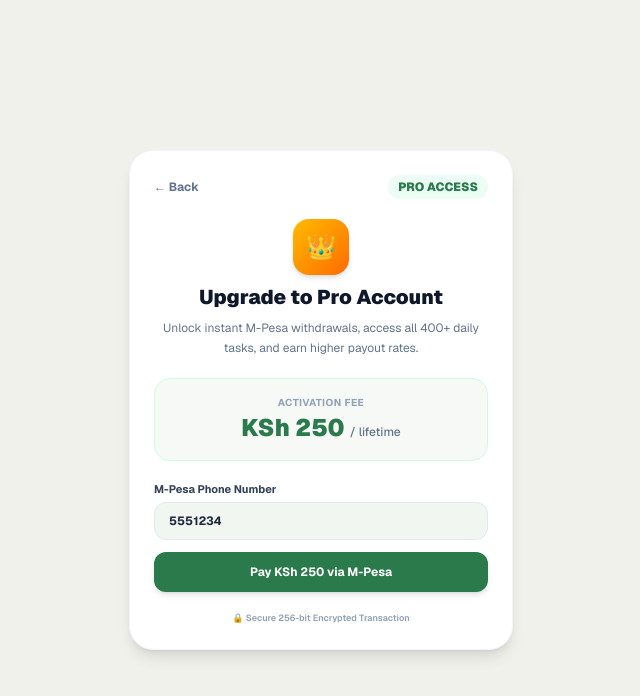
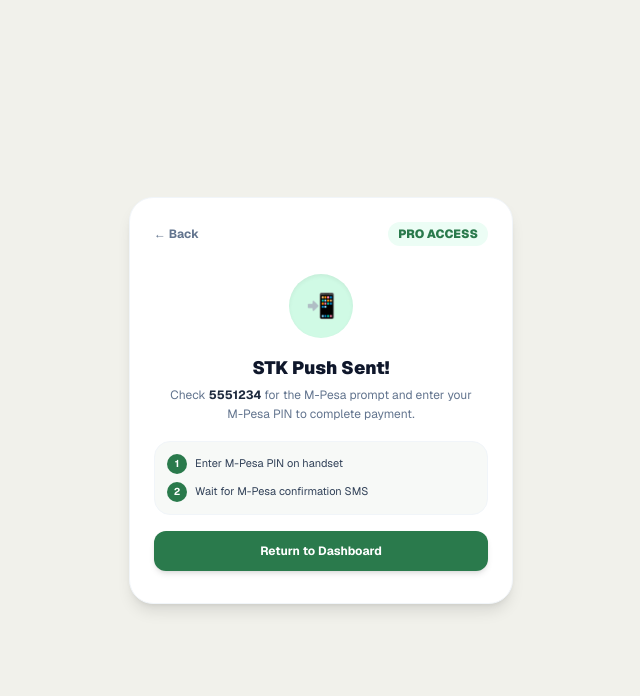
Before and after one commit to manageroutlier29-cell/rofra-tasks, a Next.js app: page /upgrade in a window 1280 px wide. Both pictures are taken after typing "5551234" into the empty fields and a click on the button "Pay KSh 250 via M-Pesa". Shown: the top 696 px of the page, without its empty margins (319-959 px from the left). Built offline with nearby package versions, Linux system fonts and the light colour scheme.

Commit message:
Replace native browser alert on upgrade page with custom UI confirmation screen

```diff
--- a/app/upgrade/page.tsx
+++ b/app/upgrade/page.tsx
@@ -7,13 +7,14 @@
   const router = useRouter();
   const [phoneNumber, setPhoneNumber] = useState('');
   const [isProcessing, setIsProcessing] = useState(false);
+  const [isSubmitted, setIsSubmitted] = useState(false);
 
   const handlePay = (e: React.FormEvent) => {
     e.preventDefault();
     setIsProcessing(true);
     setTimeout(() => {
-      alert('STK Push sent to your phone! Complete the PIN entry to activate Pro.');
       setIsProcessing(false);
+      setIsSubmitted(true);
     }, 1500);
   };
 
@@ -24,7 +25,7 @@
         {/* Header */}
         <div className="flex justify-between items-center">
           <button
-            onClick={() => router.back()}
+            onClick={() => router.push('/dashboard')}
             className="text-xs font-bold text-slate-500 hover:text-slate-800"
           >
             ← Back
@@ -34,6 +35,8 @@
           </span>
         </div>
 
+        {!isSubmitted ? (
+          <>
             {/* Hero Info */}
             <div className="text-center space-y-2">
               <div className="w-14 h-14 rounded-2xl bg-gradient-to-br from-amber-400 to-orange-500 text-white flex items-center justify-center text-2xl mx-auto shadow-md">
@@ -81,6 +84,40 @@
             <p className="text-[9px] text-center text-slate-400 font-semibold">
               🔒 Secure 256-bit Encrypted Transaction
             </p>
+          </>
+        ) : (
+          /* Custom In-App Confirmation UI */
+          <div className="text-center space-y-4 py-2">
+            <div className="w-16 h-16 rounded-full bg-emerald-100 text-[#2a7a4c] flex items-center justify-center text-2xl mx-auto shadow-inner">
+              📲
+            </div>
+            <div>
+              <h2 className="text-lg font-black text-slate-900">STK Push Sent!</h2>
+              <p className="text-xs text-slate-500 mt-1 px-2 leading-relaxed">
+                Check <span className="font-bold text-slate-800">{phoneNumber || 'your phone'}</span> for the M-Pesa prompt and enter your M-Pesa PIN to complete payment.
+              </p>
+            </div>
+
+            <div className="bg-[#f7f9f7] rounded-2xl p-3 text-left space-y-2 border border-slate-100 text-xs">
+              <div className="flex items-center gap-2 text-slate-700">
+                <span className="w-5 h-5 rounded-full bg-[#2a7a4c] text-white flex items-center justify-center text-[10px] font-bold">1</span>
+                <span className="text-[11px]">Enter M-Pesa PIN on handset</span>
+              </div>
+              <div className="flex items-center gap-2 text-slate-700">
+                <span className="w-5 h-5 rounded-full bg-[#2a7a4c] text-white flex items-center justify-center text-[10px] font-bold">2</span>
+                <span className="text-[11px]">Wait for M-Pesa confirmation SMS</span>
+              </div>
+            </div>
+
+            <button
+              onClick={() => router.push('/dashboard')}
+              className="w-full bg-[#2a7a4c] hover:bg-[#23683f] text-white font-bold py-3 rounded-xl text-xs transition shadow-md"
+            >
+              Return to Dashboard
+            </button>
+          </div>
+        )}
+
       </div>
     </div>
   );
```
Lines whose indentation alone changed are shown as unchanged.
